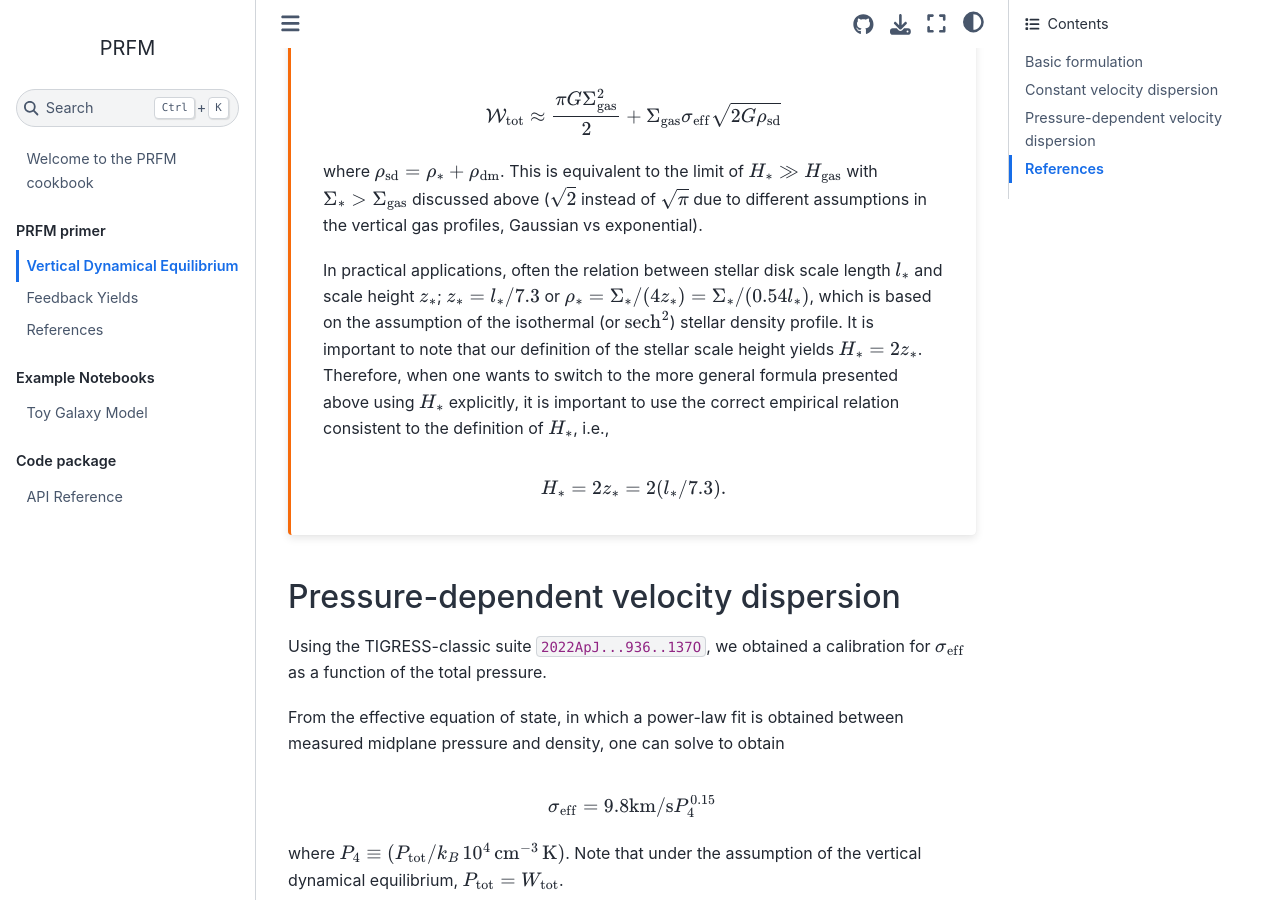
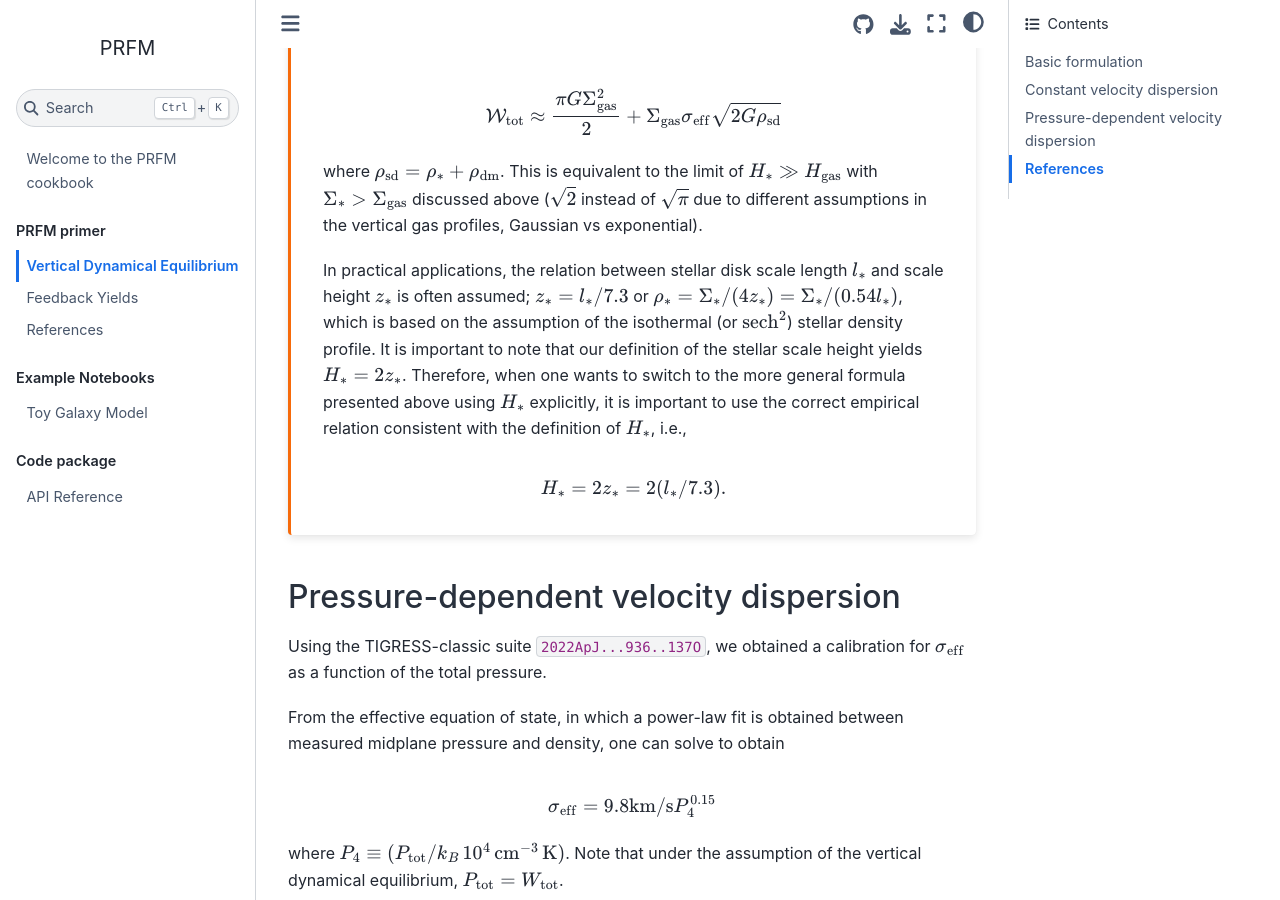
Before and after one commit to changgoo/PRFM, a Jupyter Book: the page built from book/vertical-de.md, in a window 1280 px wide and 900 px high, scrolled down 3293 px. Built offline with Jupyter Book 1.0.4 settings and Sphinx 7.4.7 and the Sphinx Book theme 1.1.4, drawn with Linux system fonts in a browser that asks for light colours; pages that are not in the unit, such as notebooks, are missing from menus; cross-references to code outside the pages are shown as plain code.

Commit message:
Update vertical-de.md

````diff
--- a/book/vertical-de.md
+++ b/book/vertical-de.md
@@ -115,7 +115,7 @@
 where $\rho_{\rm sd} = \rho_* + \rho_{\rm dm}$.
 This is equivalent to the limit of $H_*\gg H_{\rm gas}$ with $\Sigma_*>\Sigma_{\rm gas}$ discussed above ($\sqrt{2}$ instead of $\sqrt{\pi}$ due to different assumptions in the vertical gas profiles, Gaussian vs exponential).
 
-In practical applications, often the relation between stellar disk scale length $l_*$ and scale height $z_*$; $z_*=l_*/7.3$ or $\rho_* = \Sigma_*/(4 z_*) = \Sigma_*/(0.54 l_*)$, which is based on the assumption of the isothermal (or ${\rm sech}^2$) stellar density profile. It is important to note that our definition of the stellar scale height yields $H_*=2z_*$. Therefore, when one wants to switch to the more general formula presented above using $H_*$ explicitly, it is important to use the correct empirical relation consistent to the definition of $H_*$, i.e.,
+In practical applications, the relation between stellar disk scale length $l_*$ and scale height $z_*$ is often assumed; $z_*=l_*/7.3$ or $\rho_* = \Sigma_*/(4 z_*) = \Sigma_*/(0.54 l_*)$, which is based on the assumption of the isothermal (or ${\rm sech}^2$) stellar density profile. It is important to note that our definition of the stellar scale height yields $H_*=2z_*$. Therefore, when one wants to switch to the more general formula presented above using $H_*$ explicitly, it is important to use the correct empirical relation consistent with the definition of $H_*$, i.e.,
 
 $$H_* = 2 z_* = 2 (l_*/7.3).$$
 ```
````
